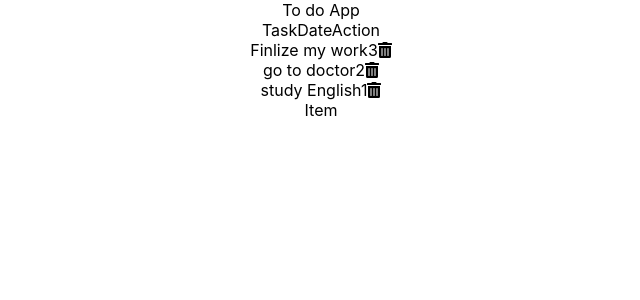
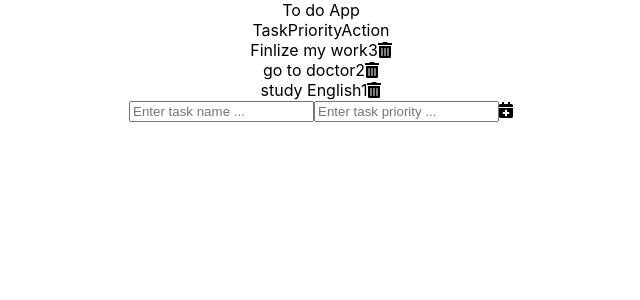
Before and after one commit to asayedio/ToDoApp, a React (Create React App) app: page / in a window 1280 px wide. Shown: the top 300 px of the page, without its empty margins (319-959 px from the left). Built offline with nearby package versions, Linux system fonts and the light colour scheme.

Commit message:
Implement  add Item component

```diff
--- a/src/App.js
+++ b/src/App.js
@@ -25,13 +25,19 @@ class App extends Component {
     });
     this.setState({items})*/
   }
+  addItem =(item) =>{
+    item.id =Math.random();
+    let items = this.state.items;
+    items.push(item);
+    this.setState({items});
+  }
 render(){
   return (
     <div className="App">
       <div className="header">
         To do App
         <ItemList items={this.state.items} deleteItem={this.deleteItem}/>
-        <Item />
+        <Item addItem={this.addItem}/>
       </div>
     </div>
   );
--- a/src/components/Item/Item.js
+++ b/src/components/Item/Item.js
@@ -1,19 +1,36 @@
 import React,{ Component } from 'react';
+import { FontAwesomeIcon } from '@fortawesome/react-fontawesome'
+import { faCalendarPlus } from '@fortawesome/free-solid-svg-icons'
 import './Item.css';
-
+const addIcon = <FontAwesomeIcon icon={faCalendarPlus} />
 class Item extends Component {
   state = {
-    items :[
-      {id:1,name:'ahmed',age:23},
-      {id:2,name:'ahmed',age:23},
-      {id:3,name:'ahmed',age:23},
-
-    ]
+    task:'',
+    priority:''
+  }
+  handleChange = (e) =>{
+    this.setState({
+      //the birlant id
+      [e.target.id] : e.target.value
+    })
+  }
+  handleSubmit = (e) =>{
+    // to prevent the default refresh
+    e.preventDefault();
+    this.props.addItem(this.state)
+    this.setState({
+      task:'',
+      priority:''
+    })
   }
 render(){
   return (
     <div>
-        Item
+        <form>
+          <input type="text" placeholder="Enter task name ..." id="task" onChange={this.handleChange} value={this.state.task}/>
+          <input type="number" placeholder="Enter task priority ..." id="priority" onChange={this.handleChange} value={this.state.priority}/>
+          <span onClick={this.handleSubmit}>{addIcon}</span>
+        </form>
     </div>
   );
 }
--- a/src/components/ItemList/ItemList.js
+++ b/src/components/ItemList/ItemList.js
@@ -22,7 +22,7 @@ const ItemList =(props) =>{
     return(
         <div className="ListItems">
             <span>Task</span>
-            <span>Date</span>
+            <span>Priority</span>
             <span>Action</span>
              {ItemList}
         </div>
```
